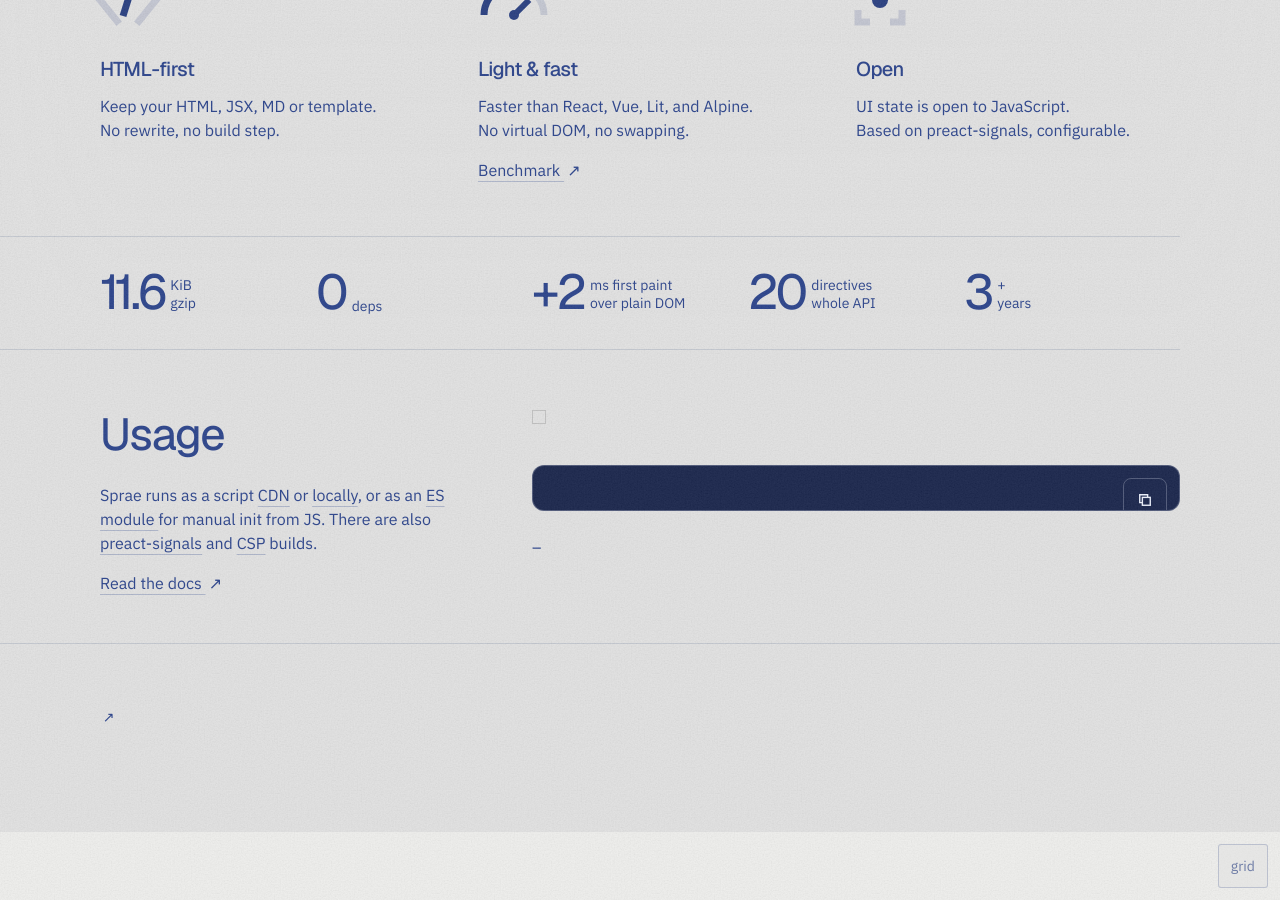
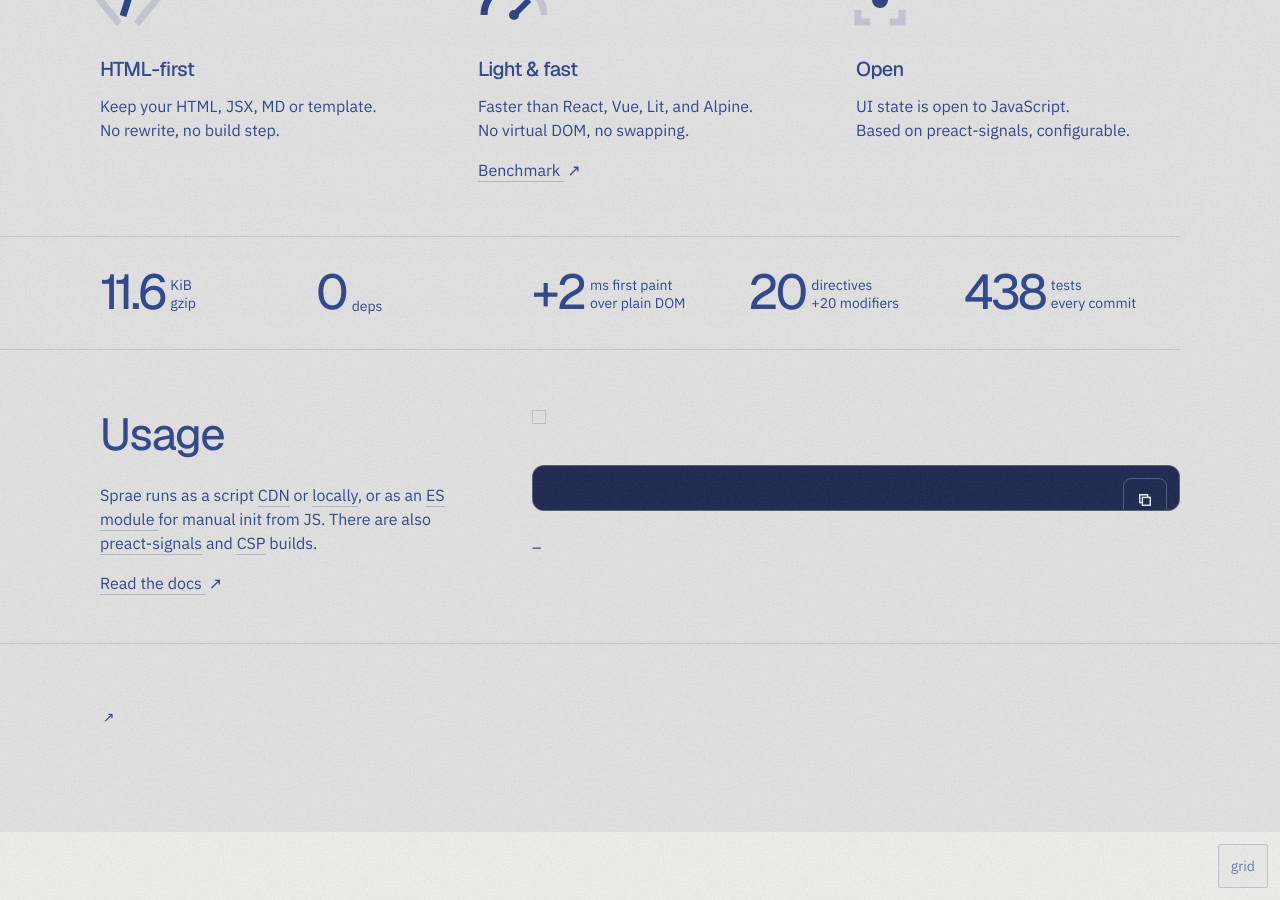
Before and after one commit to dy/sprae, a Jekyll site: the page index.html, which Jekyll copies as it is, in a window 1280 px wide and 900 px high, scrolled down 944 px. Built offline with Jekyll 4.4.1, drawn with Linux system fonts in a browser that asks for light colours.

Commit message:
Show both halves of the API, and tests instead of age
The directives slot named only half of what it counted; it now reads
20 directives +20 modifiers. Both words fit at every width, so no
abbreviating to dirs/mods.

Age replaced by the suite. Three years is a fact about the calendar, not
evidence — a project can sit untouched for three years, which is exactly
the argument the petite-vue page makes. 438 tests on every commit is the
part of that FAQ answer that actually carries weight, and it links to CI
where anyone can watch them run.

```diff
--- a/index.html
+++ b/index.html
@@ -2933,11 +2933,11 @@
           </div>
           <div>
             <dt class="sr-only">directives</dt>
-            <dd><a class="spec-value" href="./directives/" aria-label="Twenty directives and twenty modifiers make up the whole API">20</a><span class="spec-unit">directives<br>whole API</span></dd>
+            <dd><a class="spec-value" href="./directives/" aria-label="Twenty directives and twenty modifiers are the whole API">20</a><span class="spec-unit">directives<br>+20 modifiers</span></dd>
           </div>
           <div>
-            <dt class="sr-only">age</dt>
-            <dd><strong class="spec-value">3</strong><span class="spec-unit">+<br>years</span></dd>
+            <dt class="sr-only">tests</dt>
+            <dd><a class="spec-value" href="https://github.com/dy/sprae/actions" aria-label="438 tests, run on every commit against both compilers and three signal implementations">438</a><span class="spec-unit">tests<br>every commit</span></dd>
           </div>
         </dl>
 
```
